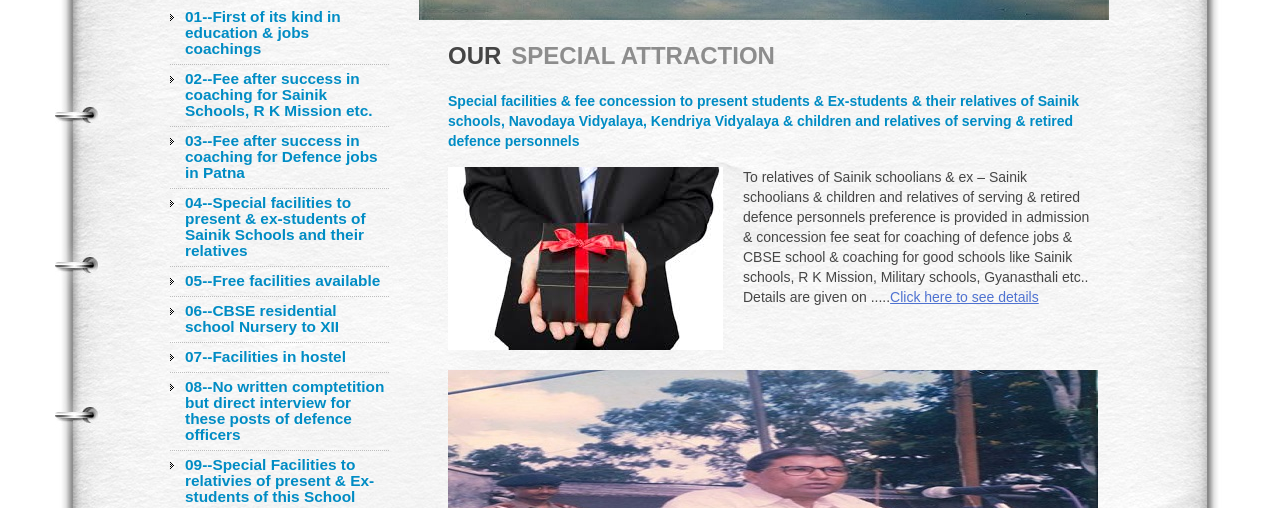
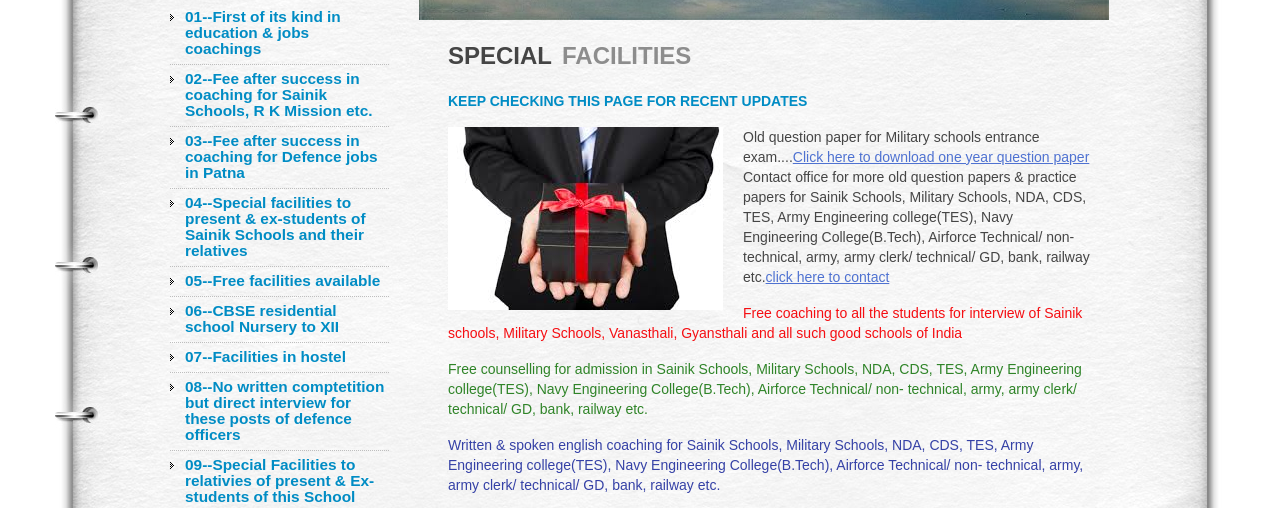
Before and after one commit to satyarthisn/satyarthisn.github.io, a plain HTML site: page index.html in a window 1280 px wide. Shown: the part 374-882 px from the top of the page. Drawn offline with Linux system fonts and the light colour scheme.

Commit message:
24 DEC 14 11:36 PM

```diff
--- a/index.html
+++ b/index.html
@@ -104,9 +104,14 @@
          </div><div class="ic">More Website Templates at TemplateMonster.com!</div>
          <div class="inside">
 
-            <h2>OUR<span style="margin-left:10px;">SPECIAL ATTRACTION</span></h2>
-            <p><span class="txt1">Special facilities & fee concession to present students & Ex-students & their relatives of Sainik schools, Navodaya Vidyalaya, Kendriya Vidyalaya & children and relatives of serving & retired defence personnels </span></p>
-            <div class="img-box"><img src="images/images.jpg">To relatives of Sainik schoolians & ex – Sainik schoolians & children and relatives of serving & retired defence personnels preference is provided in admission & concession fee seat for coaching of defence jobs & CBSE school & coaching for good schools like Sainik schools, R K Mission, Military schools, Gyanasthali etc.. Details are given on .....<a href="attraction.html">Click here to see details</a></div>
+            <h2>SPECIAL<span style="margin-left:10px;">FACILITIES</span></h2>
+            <p><span class="txt1">KEEP CHECKING THIS PAGE FOR RECENT UPDATES</span></p>
+            <div class="img-box"><img src="images/images.jpg">Old question paper for Military schools entrance exam....<a href="Doc.pdf">Click here to download one year question paper</a><p>Contact office for more old question papers & practice papers for Sainik Schools, Military Schools, NDA, CDS, TES, Army Engineering college(TES), Navy Engineering College(B.Tech), Airforce Technical/ non- technical, army, army clerk/ technical/ GD, bank, railway etc.<a href="contact-us.html">click here to contact</a></p>
+            <p style="color:#F50E12"> Free coaching to all the students for interview of Sainik schools, Military Schools, Vanasthali, Gyansthali and all such good schools of India</p>
+            <p style="color:#2F8428"> Free counselling for admission in Sainik Schools, Military Schools, NDA, CDS, TES, Army Engineering college(TES), Navy Engineering College(B.Tech), Airforce Technical/ non- technical, army, army clerk/ technical/ GD, bank, railway etc.</p>
+            <p style="color:#3541A6"> Written & spoken english coaching for Sainik Schools, Military Schools, NDA, CDS, TES, Army Engineering college(TES), Navy Engineering College(B.Tech), Airforce Technical/ non- technical, army, army clerk/ technical/ GD, bank, railway etc.</p>
+            <p style="color:#F86208"> Free written & free interview coaching to sons & daughters of serving and retired defence personnels & present & old students of Sainik Schools & their children or brother [for Sainik Schools, Military Schools, NDA, CDS, TES, Army Engineering college(TES), Navy Engineering College(B.Tech), Airforce Technical/ non- technical, army, army clerk/ technical/ GD, bank, railway etc. available here </p>
+            </div>
             <!--<h2>Recent <span>IN NEWS</span></h2>
             <ul class="list">
                <li><span><img src="images/header.jpg"></span>
```
Also changed, not shown: 2 other files.
